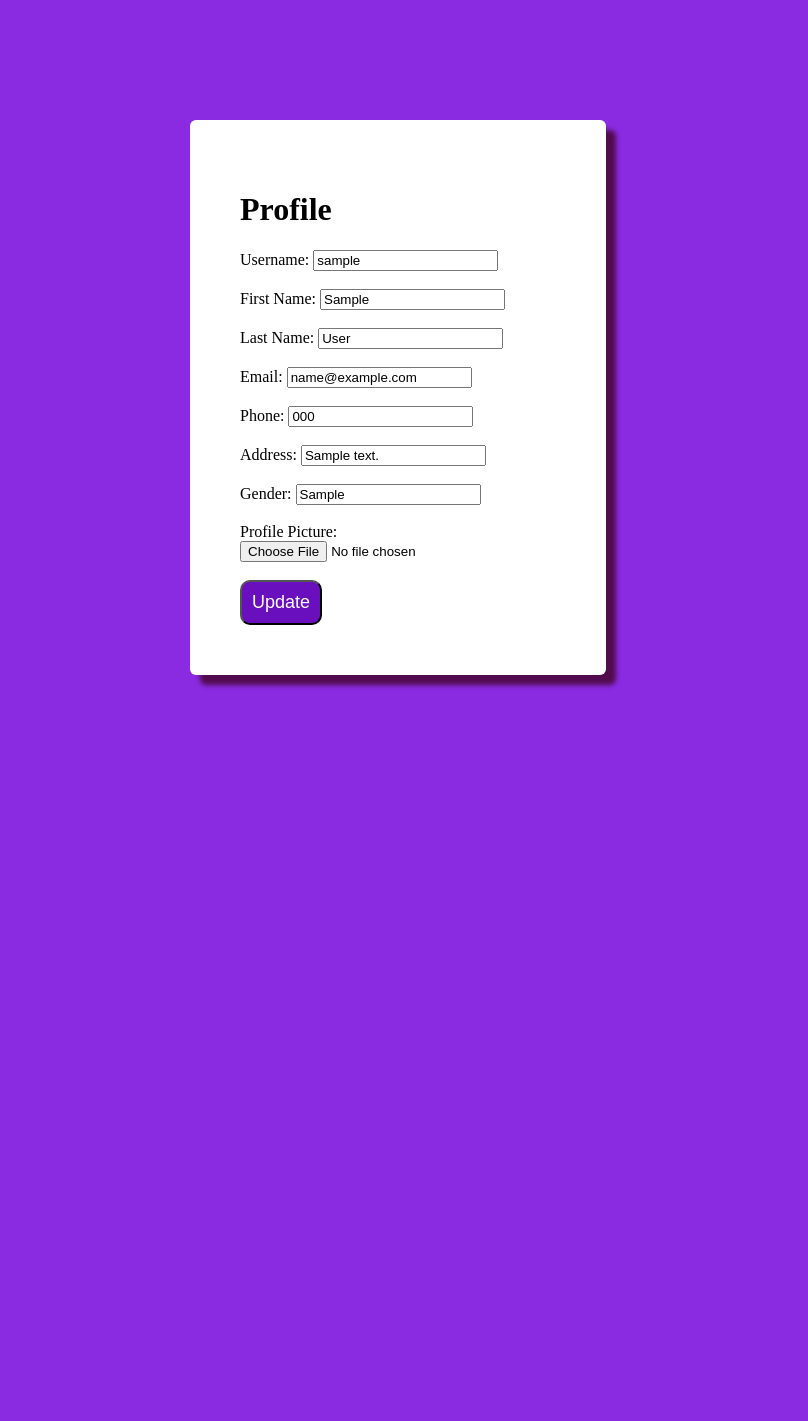
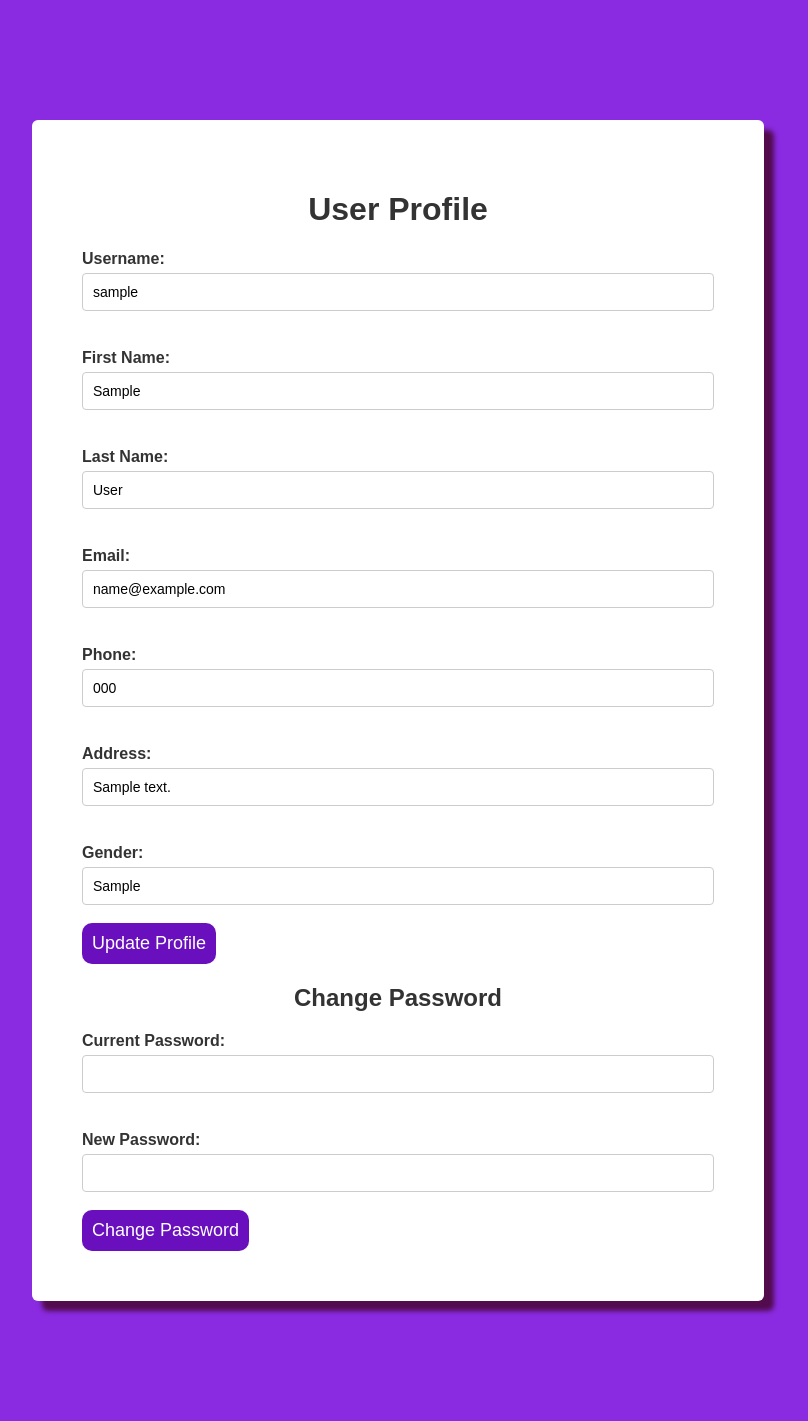
Before and after one commit to Stre1d1s/WD-Project-2, a PHP site: page /profile.php in a window 1280 px wide. Shown: the whole page, without its empty margins (242-1050 px from the left). Before the commit the page ends 688 px from the top, so only its background shows below. Run offline with PHP 8.4, Linux system fonts and the light colour scheme; the visitor is signed in with stand-in values (Sample User, id 1); tables that the repository leaves empty or names only in its code hold one stand-in row (values such as "Sample post").

Commit message:
Add files via upload

```diff
--- a/DataBase/profile.php
+++ b/DataBase/profile.php
@@ -1,6 +1,6 @@
 <?php
+session_start();
 include("connection.php");
-session_start();
 
 if (!isset($_SESSION['username'])) {
     header("Location: login.php");
@@ -8,36 +8,19 @@ if (!isset($_SESSION['username'])) {
 }
 
 $username = $_SESSION['username'];
+$sql = "SELECT * FROM users WHERE username='$username'";
+$result = mysqli_query($conn, $sql);
+$user = mysqli_fetch_assoc($result);
 
-if(isset($_POST['submit'])){
-    $first_name = $_POST['first_name'];
-    $last_name = $_POST['last_name'];
-    $email = $_POST['email'];
-    $phone = $_POST['phone'];
-    $address = $_POST['address'];
-    $gender = $_POST['gender'];
-    $profile_picture = $_FILES['profile_picture']['name'];
-
-    if ($profile_picture != "") {
-        $target_dir = "uploads/";
-        $target_file = $target_dir . basename($_FILES["profile_picture"]["name"]);
-        move_uploaded_file($_FILES["profile_picture"]["tmp_name"], $target_file);
-        $sql = "UPDATE users SET first_name='$first_name', last_name='$last_name', email='$email', phone='$phone', address='$address', gender='$gender', profile_picture='$profile_picture' WHERE username='$username'";
-    } else {
-        $sql = "UPDATE users SET first_name='$first_name', last_name='$last_name', email='$email', phone='$phone', address='$address', gender='$gender' WHERE username='$username'";
-    }
-
-    if ($conn->query($sql) === TRUE) {
-        header("Location: profile.php");
-    } else {
-        echo "Error: " . $sql . "<br>" . $conn->error;
-    }
+if (!$user) {
+    echo "User not found!";
+    exit();
 }
 
-$sql = "SELECT * FROM users WHERE username='$username'";
-$result = $conn->query($sql);
-$row = $result->fetch_assoc();
-
+$message = '';
+if (isset($_GET['msg'])) {
+    $message = $_GET['msg'];
+}
 ?>
 
 <!DOCTYPE html>
@@ -46,30 +29,39 @@ $row = $result->fetch_assoc();
     <meta charset="UTF-8">
     <meta http-equiv="X-UA-Compatible" content="IE=edge">
     <meta name="viewport" content="width=device-width, initial-scale=1.0">
-    <title>Document</title>
+    <title>Profile</title>
     <link rel="stylesheet" type="text/css" href="style.css">
 </head>
 <body>
-    <div id="form">
-        <h1>Profile</h1>
-        <form name="form" action="profile.php" method="POST" enctype="multipart/form-data">
+    <div id="profile">
+        <h1>User Profile</h1>
+        <?php if ($message) : ?>
+            <p style="color: green;"><?php echo htmlspecialchars($message); ?></p>
+        <?php endif; ?>
+        <form action="update_profile.php" method="POST">
             <label>Username: </label>
-            <input type="text" id="username" name="username" value="<?php echo $row['username']; ?>" readonly> </br></br>
+            <input type="text" name="username" value="<?php echo htmlspecialchars($user['username']); ?>" readonly><br><br>
             <label>First Name: </label>
-            <input type="text" id="first_name" name="first_name" value="<?php echo $row['first_name']; ?>"> </br></br>
+            <input type="text" name="first_name" value="<?php echo htmlspecialchars($user['first_name']); ?>"><br><br>
             <label>Last Name: </label>
-            <input type="text" id="last_name" name="last_name" value="<?php echo $row['last_name']; ?>"> </br></br>
+            <input type="text" name="last_name" value="<?php echo htmlspecialchars($user['last_name']); ?>"><br><br>
             <label>Email: </label>
-            <input type="email" id="email" name="email" value="<?php echo $row['email']; ?>"> </br></br>
+            <input type="email" name="email" value="<?php echo htmlspecialchars($user['email']); ?>"><br><br>
             <label>Phone: </label>
-            <input type="text" id="phone" name="phone" value="<?php echo $row['phone']; ?>"> </br></br>
+            <input type="text" name="phone" value="<?php echo htmlspecialchars($user['phone']); ?>"><br><br>
             <label>Address: </label>
-            <input type="text" id="address" name="address" value="<?php echo $row['address']; ?>"> </br></br>
+            <input type="text" name="address" value="<?php echo htmlspecialchars($user['address']); ?>"><br><br>
             <label>Gender: </label>
-            <input type="text" id="gender" name="gender" value="<?php echo $row['gender']; ?>"> </br></br>
-            <label>Profile Picture: </label>
-            <input type="file" id="profile_picture" name="profile_picture"> </br></br>
-            <input type="submit" id="btn" value="Update" name="submit">
+            <input type="text" name="gender" value="<?php echo htmlspecialchars($user['gender']); ?>"><br><br>
+            <input type="submit" value="Update Profile">
+        </form>
+        <h2>Change Password</h2>
+        <form action="change_password.php" method="POST">
+            <label>Current Password: </label>
+            <input type="password" name="current_password" required><br><br>
+            <label>New Password: </label>
+            <input type="password" name="new_password" required><br><br>
+            <input type="submit" value="Change Password" name="submit">
         </form>
     </div>
 </body>
--- a/DataBase/style.css
+++ b/DataBase/style.css
@@ -1,27 +1,59 @@
-body{
+body {
     background-color: blueviolet;
+    font-family: Arial, sans-serif;
 }
 
-#form{
+#form, #profile {
     background-color: white;
-    width: 25%;
+    width: 50%;
     margin: 120px auto;
     padding: 50px;
-    box-shadow: 10px 10px 5px rgb(82,11,77);
+    box-shadow: 10px 10px 5px rgb(82, 11, 77);
     border-radius: 6px;
 }
 
-#btn{
+#btn, input[type="submit"] {
     color: white;
-    background-color: rgb(105,15,190);
+    background-color: rgb(105, 15, 190);
     padding: 10px;
     font-size: large;
     border-radius: 10px;
+    border: none;
+    cursor: pointer;
 }
 
-@media screen and (max-width:700px){
-    #form{
-        width: 65px;
-        padding: 40px;
+#btn:hover, input[type="submit"]:hover {
+    background-color: rgb(82, 11, 77);
+}
+
+label {
+    display: block;
+    margin-top: 20px;
+    font-weight: bold;
+    color: #333;
+}
+
+input[type="text"], input[type="email"], input[type="password"] {
+    width: calc(100% - 22px);
+    padding: 10px;
+    margin-top: 5px;
+    border: 1px solid #ccc;
+    border-radius: 4px;
+    font-size: 14px;
+}
+
+h1, h2 {
+    text-align: center;
+    color: #333;
+}
+
+@media screen and (max-width: 700px) {
+    #form, #profile {
+        width: 80%;
+        padding: 20px;
+    }
+
+    input[type="text"], input[type="email"], input[type="password"] {
+        width: calc(100% - 20px);
     }
 }
```
Also changed, not shown: DataBase/change_password.php (added, +56 -0 lines), DataBase/create_user.php (+3 -4 lines), DataBase/login.php (+8 -6 lines), DataBase/update_profile.php (added, +34 -0 lines).
